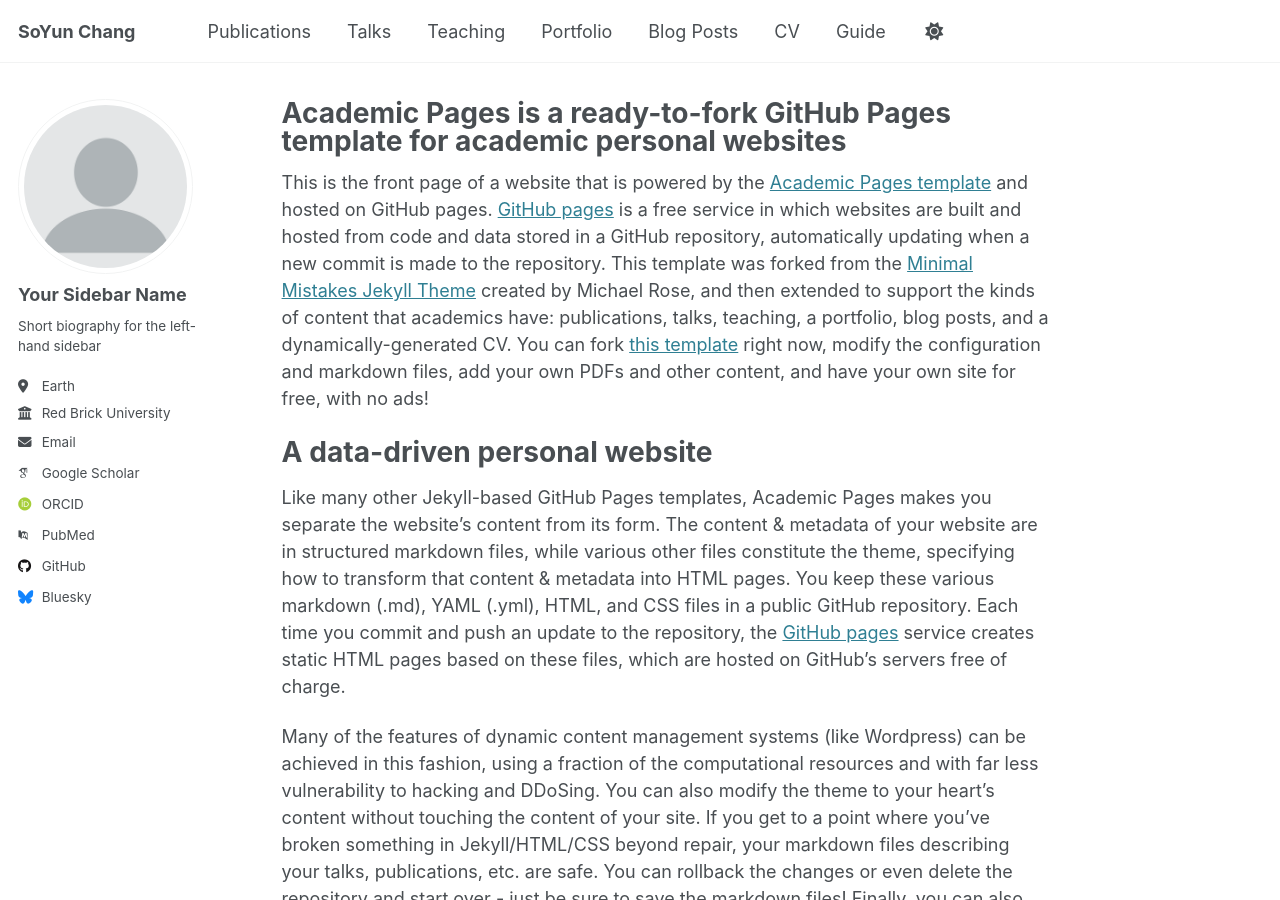
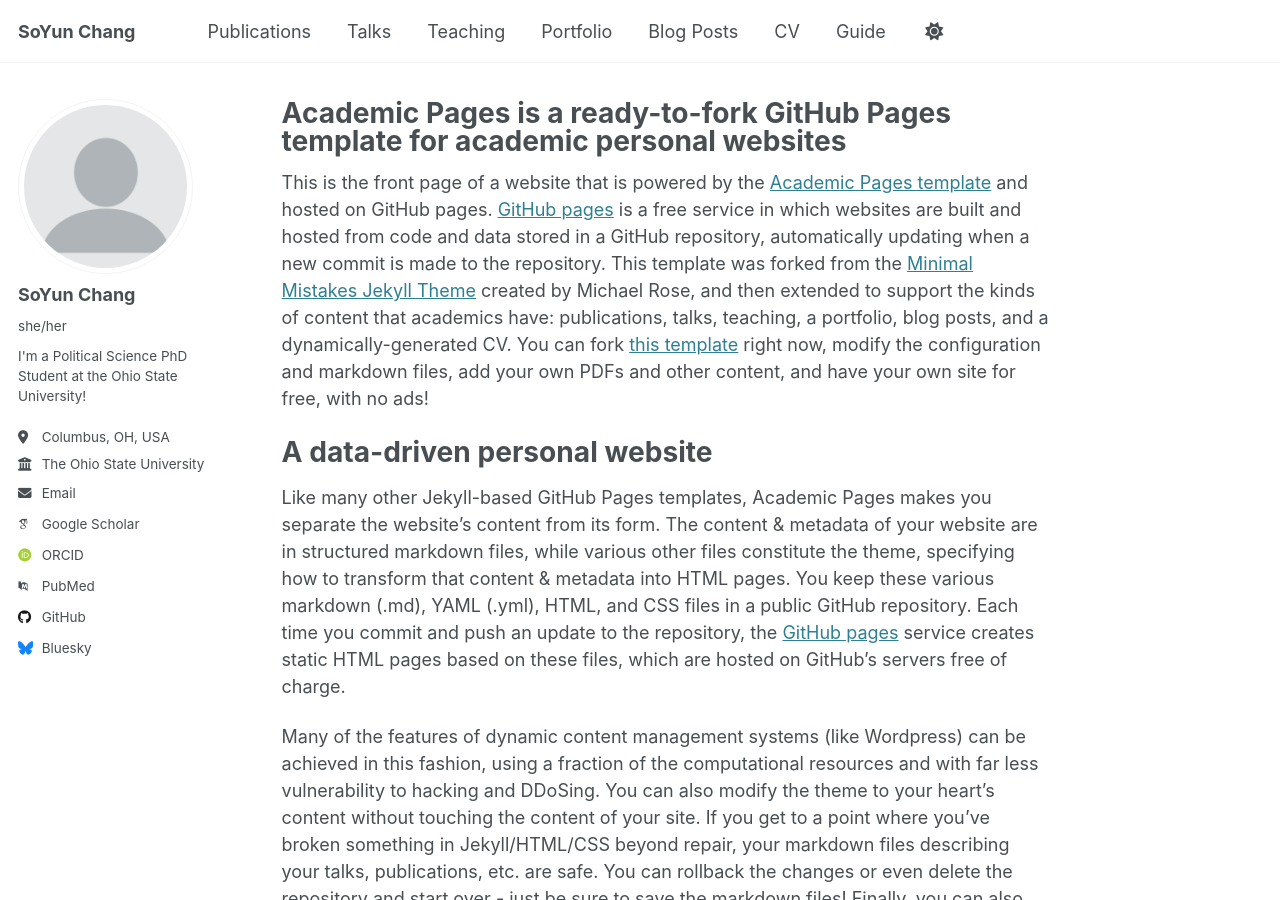
Before and after one commit to soyunchang/soyunchang.github.io, a Jekyll site: the page built from _pages/about.md, in a window 1280 px wide and 900 px high. Built offline with Jekyll 4.4.1, drawn with Linux system fonts in a browser that asks for light colours; some web fonts are replaced.

Commit message:
_config.yml

```diff
--- a/_config.yml
+++ b/_config.yml
@@ -23,13 +23,13 @@ repository               : "academicpages/academicpages.github.io"
 author:
   # Biographic information
   avatar           : "profile.png"
-  name             : "Your Sidebar Name"
-  pronouns         : # example: "she/her"
-  bio              : "Short biography for the left-hand sidebar"
-  location         : "Earth"
-  employer         : "Red Brick University"
+  name             : "SoYun Chang"
+  pronouns         : "she/her"
+  bio              : "I'm a Political Science PhD Student at the Ohio State University!"
+  location         : "Columbus, OH, USA"
+  employer         : "The Ohio State University"
   uri              : # URL
-  email            : "none@example.org"
+  email            : "chang.2318@osu.edu"
 
   # Academic websites
   arxiv            : # URL - Update with the correct link to your profile
```
